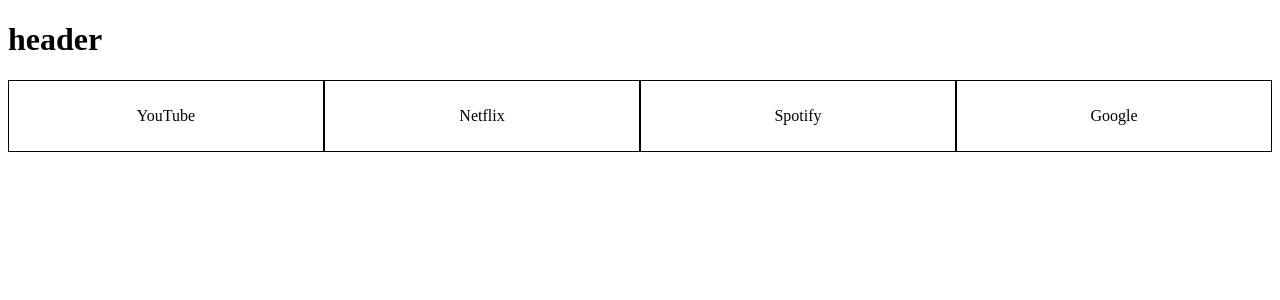
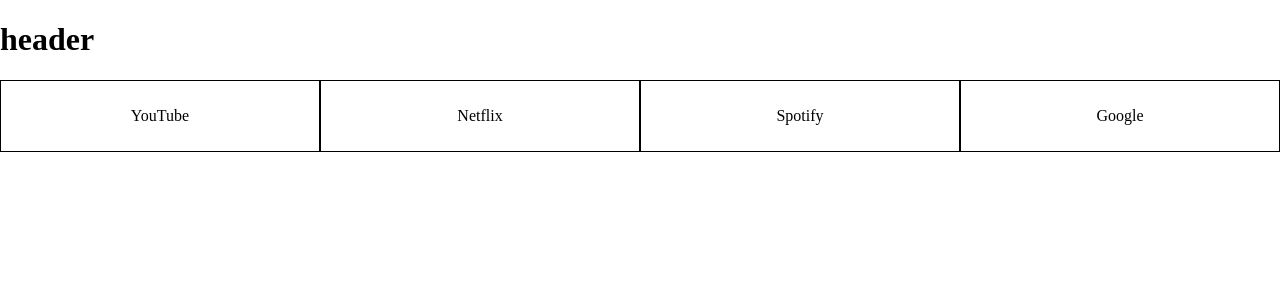
Before and after one commit to tiborMaron/2018rewind, an Angular app in the folder angular/: page / in a window 1280 px wide. Shown: the top 300 px of the page. Built offline with nearby package versions, Linux system fonts and the light colour scheme.

Commit message:
Added html and body margin 0

```diff
--- a/angular/src/styles.css
+++ b/angular/src/styles.css
@@ -1 +1,3 @@
-/* You can add global styles to this file, and also import other style files */
+html, body {
+  margin: 0;
+}
```
